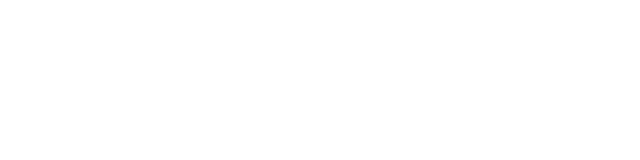
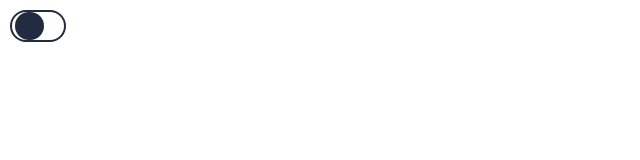
Before and after one commit to AlexandreXYZ/myReactUtils, a React (Create React App) app in the folder client/: page / in a window 1280 px wide. Shown: the top 160 px of the page, without its empty margins (0-640 px from the left). Built offline with nearby package versions, Linux system fonts and the light colour scheme.

Commit message:
Button complete

```diff
--- a/client/src/components/buttonChange/index.tsx
+++ b/client/src/components/buttonChange/index.tsx
@@ -4,7 +4,7 @@
   return(
 		<>
 		<div className={style.container}>
-
+			<input type="checkbox" id="checkbox" className={style.checkbox} />
 		</div>
 		</>
   )
--- a/client/src/components/buttonChange/style.module.scss
+++ b/client/src/components/buttonChange/style.module.scss
@@ -1,2 +1,47 @@
+$transtionTime: 0.2s;
+$themeBefore: rgb(34, 44, 64);
+$themeAfter: rgb(170, 190, 220);
+
 .container{
+  position: relative;
+  margin: 10px;
 }
+.checkbox{
+  appearance: none;
+
+  width: 3.5rem;
+  height: 2rem;
+
+  border: 0.15rem solid $themeBefore;
+  border-radius: 1rem;
+
+  transition: $transtionTime;
+
+  &:checked{
+  border: 0.15rem solid $themeAfter;
+
+  transition: $transtionTime;
+  }
+  &::before{
+    content: "";
+
+    position: absolute;
+    left: 0.3rem;
+    top: 0.1rem;
+
+    width: 1.8rem;
+    height: 1.8rem;
+    background: $themeBefore;
+
+    border-radius: 100%;
+
+    transition: $transtionTime;
+  }
+  &:checked::before{
+    left: 1.4rem;
+
+    background: $themeAfter;
+
+    transition: $transtionTime;
+  }
+}
```
